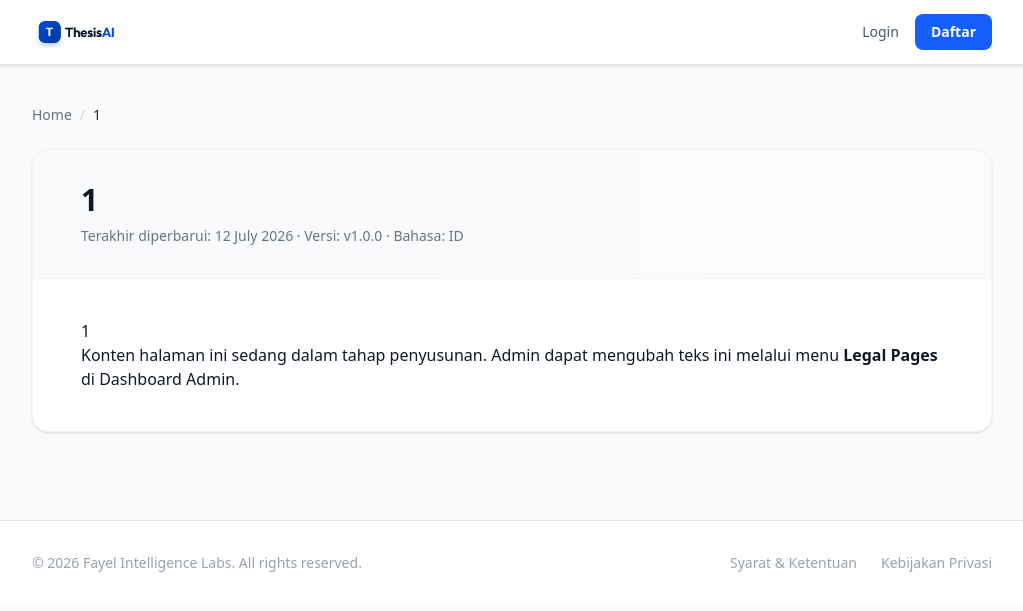
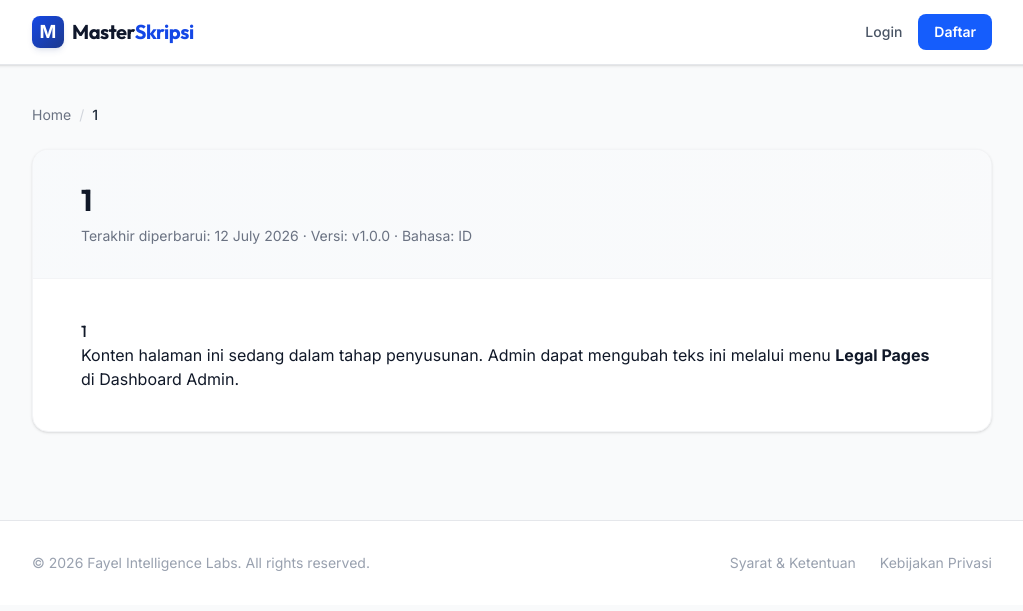
Before and after one commit to bkerinci/maserskripsi, a Laravel app: page /pages/1 in a window 1280 px wide. Shown: the top 611 px of the page, without its empty margins (128-1151 px from the left). Run offline with Laravel 12, Linux system fonts and the light colour scheme; data that the repository does not hold is empty; style sheets or scripts are compiled from the project's sources; parts of the project's set-up code (start-up, migrations or seed data) failed here and were passed over.

Commit message:
style: unify logo and typography on legal pages with homepage design

```diff
--- a/resources/views/pages/show.blade.php
+++ b/resources/views/pages/show.blade.php
@@ -27,10 +27,14 @@
 
     <!-- Fonts -->
     <link rel="preconnect" href="https://fonts.bunny.net">
-    <link href="https://fonts.bunny.net/css?family=figtree:400,500,600,700&display=swap" rel="stylesheet" />
+    <link href="https://fonts.bunny.net/css?family=inter:400,500,600,700,800|outfit:500,600,700,800&display=swap" rel="stylesheet" />
 
     <!-- Scripts -->
     @vite(['resources/css/app.css', 'resources/js/app.js'])
+    <style>
+        body { font-family: 'Inter', sans-serif; }
+        h1, h2, h3, h4, h5, .font-heading { font-family: 'Outfit', sans-serif; }
+    </style>
 </head>
 <body class="font-sans antialiased bg-gray-50 text-gray-900">
 
@@ -39,7 +43,10 @@
         <div class="max-w-5xl mx-auto px-4 sm:px-6 lg:px-8">
             <div class="flex justify-between h-16 items-center">
                 <a href="{{ url('/') }}" class="flex items-center gap-2">
-                    <img src="{{ asset('logo-full.png') }}" alt="Master Skripsi Logo" class="h-8 w-auto" />
+                    <div class="w-8 h-8 rounded-lg bg-gradient-to-br from-blue-700 to-blue-900 flex items-center justify-center text-white font-bold text-lg shadow-md shadow-blue-900/10">
+                        M
+                    </div>
+                    <span class="font-heading font-bold text-xl text-slate-900 tracking-tight">Master<span class="text-blue-700">Skripsi</span></span>
                 </a>
                 <div class="flex items-center gap-4">
                     @auth
```
